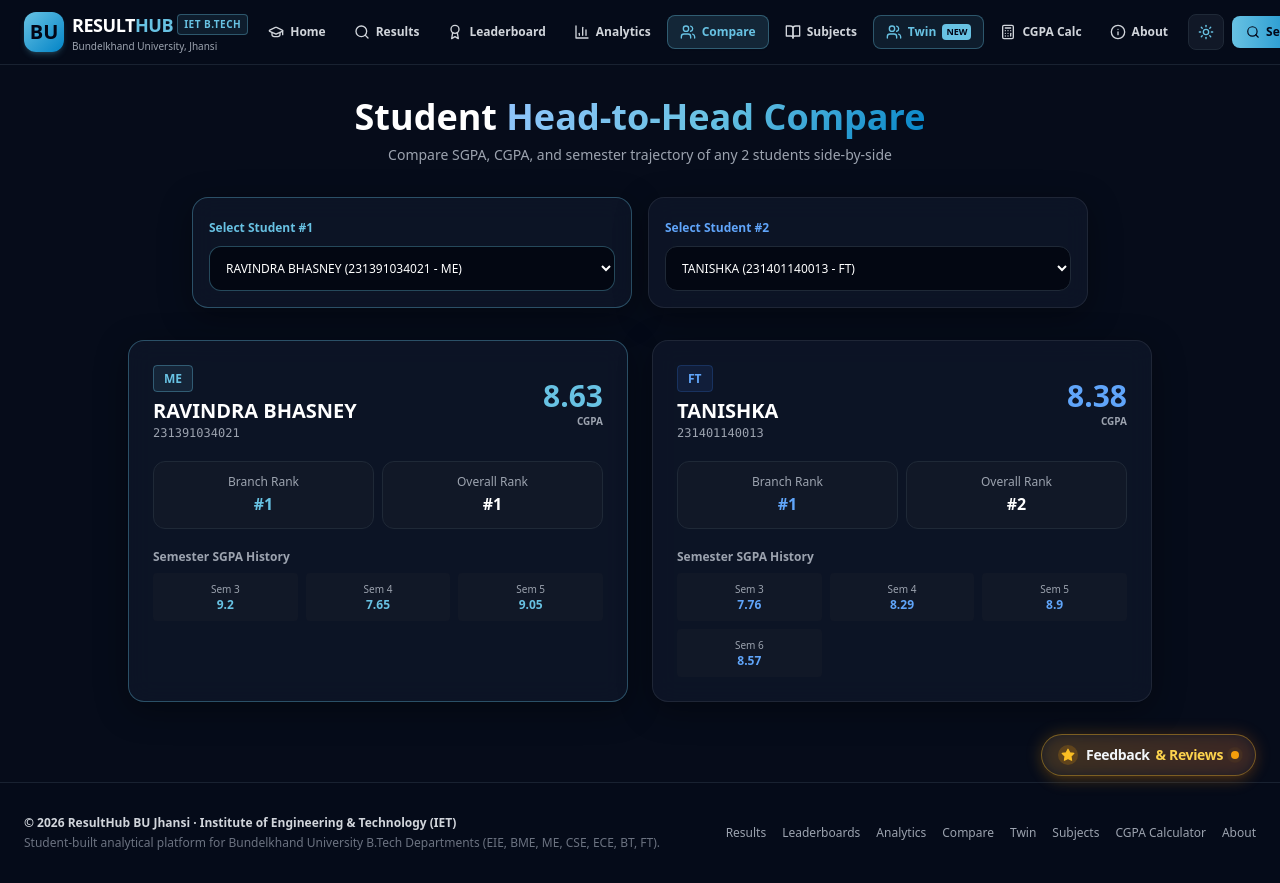
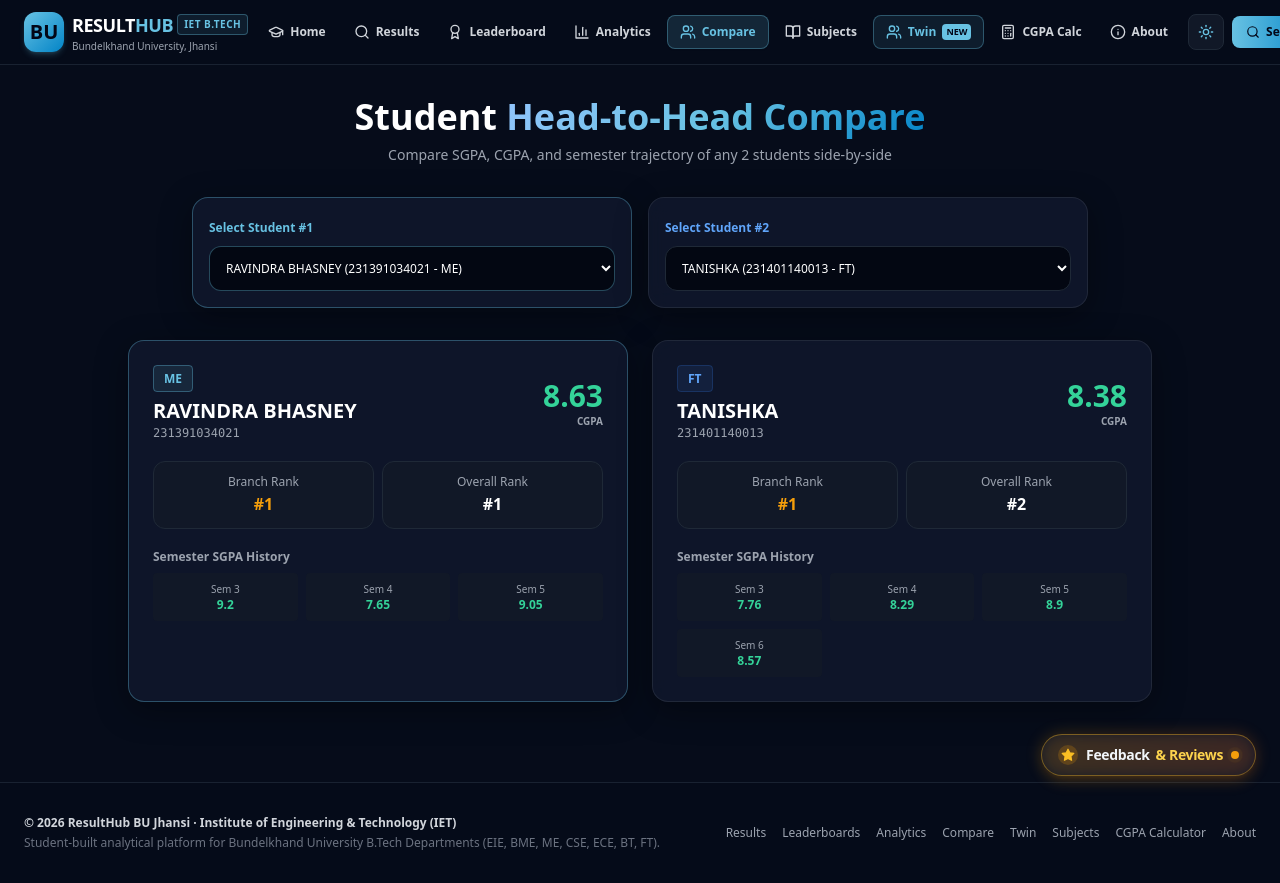
Before and after one commit to adityak39l/BU-Result-HUB, a Next.js app: page /compare in a window 1280 px wide. Shown: the top 883 px of the page. Built offline with nearby package versions, Linux system fonts and the light colour scheme.

Commit message:
Enhance dark mode color grading with emerald CGPA, amber ranks, soft text hierarchy, and icon accents

```diff
--- a/app/analytics/page.js
+++ b/app/analytics/page.js
@@ -46,7 +46,7 @@ export default function AnalyticsPage() {
                 </div>
 
                 <div className="flex items-baseline justify-between">
-                  <span className="text-2xl font-black text-[#68c2e3]">{branch.avgCgpa}</span>
+                  <span className="text-2xl font-black text-emerald-600 dark:text-emerald-400">{branch.avgCgpa}</span>
                   <span className="text-xs text-slate-500 dark:text-gray-400 font-semibold">Scale 10.0</span>
                 </div>
 
--- a/app/compare/page.js
+++ b/app/compare/page.js
@@ -65,7 +65,7 @@ export default function ComparePage() {
               <p className="text-xs font-mono text-slate-500 dark:text-gray-400">{student1.rollNo}</p>
             </div>
             <div className="text-right">
-              <div className="text-3xl font-black text-[#68c2e3]">{student1.cgpa}</div>
+              <div className="text-3xl font-black text-emerald-600 dark:text-emerald-400">{student1.cgpa}</div>
               <div className="text-[10px] text-slate-500 dark:text-gray-400 font-bold uppercase">CGPA</div>
             </div>
           </div>
@@ -73,7 +73,7 @@ export default function ComparePage() {
           <div className="grid grid-cols-2 gap-2 text-center text-xs">
             <div className="p-3 rounded-xl bg-slate-100 dark:bg-gray-900 border border-slate-200 dark:border-gray-800">
               <div className="text-slate-500 dark:text-gray-400">Branch Rank</div>
-              <div className="text-base font-bold text-[#68c2e3] mt-0.5">#{student1.branchRank}</div>
+              <div className="text-base font-bold text-amber-500 mt-0.5">#{student1.branchRank}</div>
             </div>
             <div className="p-3 rounded-xl bg-slate-100 dark:bg-gray-900 border border-slate-200 dark:border-gray-800">
               <div className="text-slate-500 dark:text-gray-400">Overall Rank</div>
@@ -87,7 +87,7 @@ export default function ComparePage() {
               {student1.semesters.map(s => (
                 <div key={s.sem} className="p-2 rounded bg-slate-100 dark:bg-gray-900 text-center">
                   <div className="text-[10px] text-slate-500 dark:text-gray-400">Sem {s.sem}</div>
-                  <div className="font-bold text-[#68c2e3]">{s.sgpa}</div>
+                  <div className="font-bold text-emerald-600 dark:text-emerald-400">{s.sgpa}</div>
                 </div>
               ))}
             </div>
@@ -105,7 +105,7 @@ export default function ComparePage() {
               <p className="text-xs font-mono text-slate-500 dark:text-gray-400">{student2.rollNo}</p>
             </div>
             <div className="text-right">
-              <div className="text-3xl font-black text-blue-600 dark:text-blue-400">{student2.cgpa}</div>
+              <div className="text-3xl font-black text-emerald-600 dark:text-emerald-400">{student2.cgpa}</div>
               <div className="text-[10px] text-slate-500 dark:text-gray-400 font-bold uppercase">CGPA</div>
             </div>
           </div>
@@ -113,7 +113,7 @@ export default function ComparePage() {
           <div className="grid grid-cols-2 gap-2 text-center text-xs">
             <div className="p-3 rounded-xl bg-slate-100 dark:bg-gray-900 border border-slate-200 dark:border-gray-800">
               <div className="text-slate-500 dark:text-gray-400">Branch Rank</div>
-              <div className="text-base font-bold text-blue-600 dark:text-blue-400 mt-0.5">#{student2.branchRank}</div>
+              <div className="text-base font-bold text-amber-500 mt-0.5">#{student2.branchRank}</div>
             </div>
             <div className="p-3 rounded-xl bg-slate-100 dark:bg-gray-900 border border-slate-200 dark:border-gray-800">
               <div className="text-slate-500 dark:text-gray-400">Overall Rank</div>
@@ -127,7 +127,7 @@ export default function ComparePage() {
               {student2.semesters.map(s => (
                 <div key={s.sem} className="p-2 rounded bg-slate-100 dark:bg-gray-900 text-center">
                   <div className="text-[10px] text-slate-500 dark:text-gray-400">Sem {s.sem}</div>
-                  <div className="font-bold text-blue-600 dark:text-blue-400">{s.sgpa}</div>
+                  <div className="font-bold text-emerald-600 dark:text-emerald-400">{s.sgpa}</div>
                 </div>
               ))}
             </div>
--- a/app/globals.css
+++ b/app/globals.css
@@ -18,10 +18,11 @@
 html.dark {
   --bg-primary: #060c1a;
   --bg-surface: #0f172a;
-  --bg-card: rgba(15, 23, 42, 0.75);
+  --bg-card: rgba(17, 24, 45, 0.8);
   --border-color: rgba(255, 255, 255, 0.08);
-  --text-primary: #f8fafc;
+  --text-primary: #f1f5f9;
   --text-secondary: #94a3b8;
+  --text-muted: #64748b;
   --accent-sky: #68c2e3;
   --accent-indigo: #6366f1;
 }
--- a/app/leaderboard/page.js
+++ b/app/leaderboard/page.js
@@ -216,7 +216,7 @@ export default function LeaderboardPage() {
                       {student.branch}
                     </span>
                   </td>
-                  <td className="p-3.5 text-center font-black text-[#68c2e3] text-sm">{(student.effectiveCgpa ?? student.cgpa).toFixed(2)}</td>
+                  <td className="p-3.5 text-center font-black text-emerald-600 dark:text-emerald-400 text-sm">{(student.effectiveCgpa ?? student.cgpa).toFixed(2)}</td>
                   <td className="p-3.5 text-center font-bold text-slate-900 dark:text-white">
                     {student.semesters[student.semesters.length - 1]?.sgpa || 'N/A'}
                   </td>
--- a/app/result/page.js
+++ b/app/result/page.js
@@ -312,7 +312,7 @@ export default function ResultsPage() {
                     <span className={`inline-block px-2.5 py-0.5 rounded text-xs font-bold border ${getBranchBadge(s.branch)}`}>
                       {s.branch}
                     </span>
-                    <div className="text-[11px] text-[#68c2e3] mt-1 font-bold">CGPA: {s.cgpa}</div>
+                    <div className="text-[11px] text-emerald-600 dark:text-emerald-400 mt-1 font-bold">CGPA: {s.cgpa}</div>
                   </div>
                 </button>
               ))
@@ -371,7 +371,7 @@ export default function ResultsPage() {
               <div className="grid grid-cols-2 sm:grid-cols-4 gap-3 text-center text-xs">
                 <div className="p-3.5 rounded-xl bg-slate-100 dark:bg-gray-900 border border-slate-200 dark:border-gray-800">
                   <div className="text-slate-500 dark:text-gray-400 font-medium">Branch Rank</div>
-                  <div className="text-lg font-black text-[#68c2e3] mt-0.5">#{currentStudent.branchRank} in {currentStudent.branch}</div>
+                  <div className="text-lg font-black text-amber-500 mt-0.5">#{currentStudent.branchRank} in {currentStudent.branch}</div>
                 </div>
                 <div className="p-3.5 rounded-xl bg-slate-100 dark:bg-gray-900 border border-slate-200 dark:border-gray-800">
                   <div className="text-slate-500 dark:text-gray-400 font-medium">Overall B.Tech Rank</div>
--- a/app/twin/page.js
+++ b/app/twin/page.js
@@ -184,7 +184,7 @@ export default function TwinPage() {
               </div>
             </div>
             <div className="text-right shrink-0">
-              <div className="text-xl font-black text-[#68c2e3]">{myStudent.cgpa}</div>
+              <div className="text-xl font-black text-emerald-600 dark:text-emerald-400">{myStudent.cgpa}</div>
               <div className="text-[9px] text-slate-500 dark:text-gray-400 font-bold">Overall CGPA</div>
             </div>
           </div>
--- a/components/StudentDashboard.jsx
+++ b/components/StudentDashboard.jsx
@@ -228,10 +228,10 @@ export default function StudentDashboard({ rollNo }) {
         <div className="grid grid-cols-2 sm:grid-cols-3 lg:grid-cols-6 gap-3 pt-2 border-t border-slate-200 dark:border-gray-800">
 
           {/* 1. Latest Session CGPA Card */}
-          <div className="p-3.5 rounded-xl bg-[#68c2e3]/10 border border-[#68c2e3]/30 text-center">
-            <div className="text-[10px] text-[#68c2e3] font-black uppercase tracking-wider">LATEST CGPA</div>
+          <div className="p-3.5 rounded-xl bg-emerald-500/10 border border-emerald-500/30 text-center">
+            <div className="text-[10px] text-emerald-600 dark:text-emerald-400 font-black uppercase tracking-wider">LATEST CGPA</div>
             <div className="text-2xl font-black text-slate-900 dark:text-white mt-0.5">{latestAvgCgpa}</div>
-            <div className="text-[9px] text-[#68c2e3] font-bold">Sem 5 & 6 Avg</div>
+            <div className="text-[9px] text-emerald-600/80 dark:text-emerald-400/80 font-bold">Sem 5 & 6 Avg</div>
           </div>
 
           {/* 2. Cumulative 4-Sem CGPA Card */}
```
Also changed, not shown: app/page.js (+4 -4 lines).
